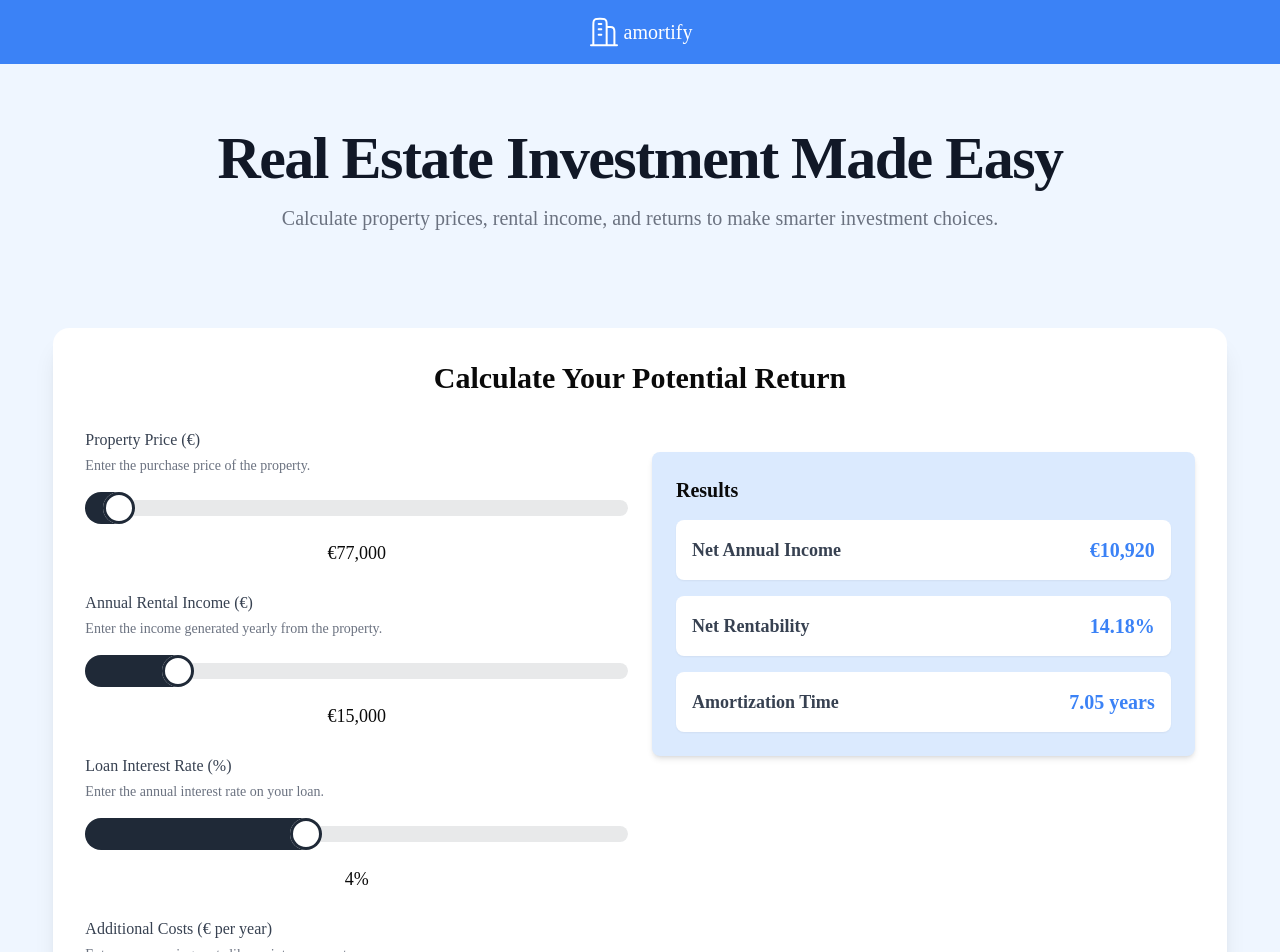
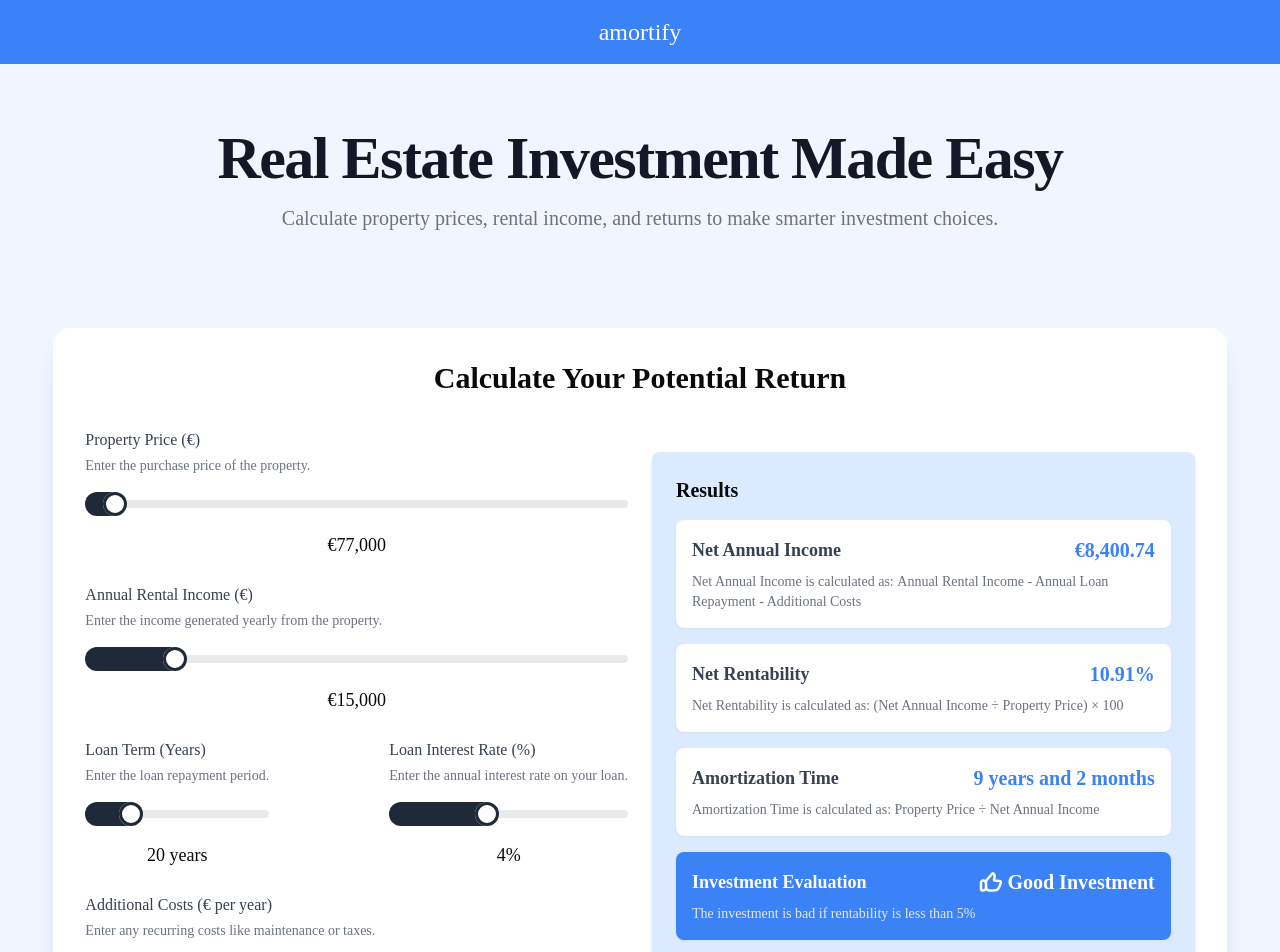
Before and after one commit to manuelalferez/amortify, a Next.js app: page / in a window 1280 px wide. Shown: the top 952 px of the page. Built offline with nearby package versions, Linux system fonts and the light colour scheme; a web font is replaced by a local one.

Commit message:
feat: added more details and an stimation

```diff
--- a/src/app/components/footer.tsx
+++ b/src/app/components/footer.tsx
@@ -20,7 +20,10 @@ export default function Footer() {
         <p className="font-bold">
           amortify
           <br />
-          Created by Manuel Alférez
+          Created by{" "}
+          <a href="https://www.manuelalferez.com/" target="_blank">
+            Manuel Alférez
+          </a>
         </p>
         <p>Copyright © {new Date().getFullYear()} - All right reserved</p>
       </aside>
--- a/src/app/components/header.tsx
+++ b/src/app/components/header.tsx
@@ -4,7 +4,7 @@ import { CoolMode } from "@/components/ui/cool-mode";
 
 export default function Navbar() {
   return (
-    <div className="navbar bg-blue-500 text-extrabold text-xl text-white flex justify-center">
+    <div className="navbar bg-blue-500 text-extrabold text-2xl text-white flex justify-center">
       <CoolMode
         options={{
           speedUp: 5,
@@ -13,25 +13,7 @@ export default function Navbar() {
             "https://ik.imagekit.io/manuelalferez/amortify/500euro_aWx_AoowW.webp",
         }}
       >
-        <button className="flex gap-1">
-          {" "}
-          <svg
-            xmlns="http://www.w3.org/2000/svg"
-            width="32"
-            height="32"
-            viewBox="0 0 24 24"
-          >
-            <path
-              fill="none"
-              stroke="currentColor"
-              strokeLinecap="round"
-              strokeLinejoin="round"
-              strokeWidth="1.5"
-              d="M2.25 22h19.5M4 22V6.978c0-1.743 0-2.614.327-3.28A3.06 3.06 0 0 1 5.638 2.34C6.28 2 7.12 2 8.8 2h.4c1.68 0 2.52 0 3.162.34a3.06 3.06 0 0 1 1.311 1.359C14 4.364 14 5.235 14 6.978V22M10 6H8m2 4H8m2 4H8m11.8 8V11.444c0-2.305-.798-3.148-2.925-3.148H14"
-            />
-          </svg>{" "}
-          amortify
-        </button>
+        <button className="flex gap-1"> amortify</button>
       </CoolMode>
     </div>
   );
--- a/src/app/page.tsx
+++ b/src/app/page.tsx
@@ -7,6 +7,7 @@ export default function Calculator() {
   const [annualRentalIncome, setAnnualRentalIncome] = useState(15000);
   const [loanInterestRate, setLoanInterestRate] = useState(4);
   const [additionalCosts, setAdditionalCosts] = useState(1000);
+  const [loanTerm, setLoanTerm] = useState(20);
 
   const formatNumber = (value: number) => {
     return new Intl.NumberFormat("en-US", { maximumFractionDigits: 2 }).format(
@@ -15,8 +16,8 @@ export default function Calculator() {
   };
 
   const calculateNetIncome = () => {
-    const annualInterest = (propertyPrice * loanInterestRate) / 100;
-    const netIncome = annualRentalIncome - annualInterest - additionalCosts;
+    const annualRepayment = calculateAnnualLoanRepayment();
+    const netIncome = annualRentalIncome - annualRepayment - additionalCosts;
     return netIncome;
   };
 
@@ -25,18 +26,64 @@ export default function Calculator() {
     return ((netIncome / propertyPrice) * 100).toFixed(2);
   };
 
+  const calculateAnnualLoanRepayment = () => {
+    const loanPrincipal = propertyPrice;
+    const monthlyRate = loanInterestRate / 100 / 12;
+    const totalMonths = loanTerm * 12;
+
+    if (monthlyRate === 0) {
+      return loanPrincipal / loanTerm;
+    }
+
+    const annualRepayment =
+      ((loanPrincipal * monthlyRate * Math.pow(1 + monthlyRate, totalMonths)) /
+        (Math.pow(1 + monthlyRate, totalMonths) - 1)) *
+      12;
+
+    return annualRepayment;
+  };
+
+  const formatYearsAndMonths = (years: number) => {
+    const totalMonths = Math.round(years * 12);
+    const displayYears = Math.floor(totalMonths / 12);
+    const displayMonths = totalMonths % 12;
+
+    const yearText = displayYears === 1 ? "1 year" : `${displayYears} years`;
+    const monthText =
+      displayMonths === 1 ? "1 month" : `${displayMonths} months`;
+
+    if (displayYears > 0 && displayMonths > 0) {
+      return `${yearText} and ${monthText}`;
+    } else if (displayYears > 0) {
+      return yearText;
+    } else {
+      return monthText;
+    }
+  };
+
   const calculateAmortizationTime = () => {
     const netIncome = calculateNetIncome();
     const amortization = netIncome > 0 ? propertyPrice / netIncome : Infinity;
 
     if (amortization === Infinity || amortization > 100) {
-      return "Bad Investment";
+      return "+100 years";
     }
-    return amortization.toFixed(2) + " years";
+
+    return formatYearsAndMonths(amortization);
+  };
+
+  const isBadInvestment = () => {
+    const rentability = parseFloat(calculateRentability());
+    const amortization = calculateAmortizationTime();
+
+    if (amortization === "Bad Investment" || rentability < 5) {
+      return true;
+    }
+    return false;
   };
 
   return (
-    <div className="card bg-base-100 w-11/12  shadow-xl mx-auto mb-12">
+    <div className="card bg-base-100 w-11/12 shadow-xl mx-auto mb-12 md:mb-32">
       <div className="card-body">
         <h2 className="card-title text-3xl flex justify-center mb-6">
           Calculate Your Potential Return
@@ -56,7 +103,7 @@ export default function Calculator() {
                 value={propertyPrice}
                 step={1000}
                 onChange={(e) => setPropertyPrice(Number(e.target.value))}
-                className="range range-lg"
+                className="range"
               />
               <div className="text-center mt-2 text-lg">
                 €{formatNumber(propertyPrice)}
@@ -77,11 +124,29 @@ export default function Calculator() {
                 value={annualRentalIncome}
                 step={500}
                 onChange={(e) => setAnnualRentalIncome(Number(e.target.value))}
-                className="range range-lg"
+                className="range"
               />
               <div className="text-center mt-2 text-lg">
                 €{formatNumber(annualRentalIncome)}
               </div>
+            </div>
+
+            <div className="flex gap-2 justify-between">
+              <div className="mb-6">
+                <label className="block text-gray-700">Loan Term (Years)</label>
+                <p className="text-sm text-gray-500 mt-1 mb-4">
+                  Enter the loan repayment period.
+                </p>
+                <input
+                  type="range"
+                  min={1}
+                  max={90}
+                  value={loanTerm}
+                  step={1}
+                  onChange={(e) => setLoanTerm(Number(e.target.value))}
+                  className="range"
+                />
+                <div className="text-center mt-2 text-lg">{loanTerm} years</div>
               </div>
 
               <div className="mb-6">
@@ -98,10 +163,11 @@ export default function Calculator() {
                   value={loanInterestRate}
                   step={0.1}
                   onChange={(e) => setLoanInterestRate(Number(e.target.value))}
-                className="range range-lg"
+                  className="range"
                 />
                 <div className="text-center mt-2 text-lg">
                   {loanInterestRate}%
+                </div>
               </div>
             </div>
 
@@ -119,7 +185,7 @@ export default function Calculator() {
                 value={additionalCosts}
                 step={100}
                 onChange={(e) => setAdditionalCosts(Number(e.target.value))}
-                className="range range-lg"
+                className="range"
               />
               <div className="text-center mt-2 text-lg">
                 €{formatNumber(additionalCosts)}
@@ -131,7 +197,8 @@ export default function Calculator() {
             <div className="p-6 mt-6 space-y-4 bg-blue-100 rounded-lg shadow-md">
               <h3 className="text-xl font-semibold mb-4">Results</h3>
 
-              <div className="flex items-center justify-between md:flex-row flex-col p-4 bg-white rounded-lg shadow-sm">
+              <div className=" p-4 bg-white rounded-lg shadow-sm">
+                <div className="flex items-center justify-between md:flex-row flex-col">
                   <div className="text-lg font-semibold text-gray-700">
                     Net Annual Income
                   </div>
@@ -139,8 +206,17 @@ export default function Calculator() {
                     €{formatNumber(calculateNetIncome())}
                   </div>
                 </div>
+                <p className="text-sm text-gray-500 mt-2">
+                  Net Annual Income is calculated as:{" "}
+                  <span className="font-medium">
+                    Annual Rental Income - Annual Loan Repayment - Additional
+                    Costs
+                  </span>
+                </p>
+              </div>
 
-              <div className="flex items-center justify-between md:flex-row flex-col p-4 bg-white rounded-lg shadow-sm">
+              <div className="p-4 bg-white rounded-lg shadow-sm">
+                <div className="flex items-center flex-wrap justify-between md:flex-row flex-col">
                   <div className="text-lg font-semibold text-gray-700">
                     Net Rentability
                   </div>
@@ -148,14 +224,87 @@ export default function Calculator() {
                     {calculateRentability()}%
                   </div>
                 </div>
+                <p className="text-sm text-gray-500 mt-2">
+                  Net Rentability is calculated as:{" "}
+                  <span className="font-medium">
+                    (Net Annual Income ÷ Property Price) × 100
+                  </span>
+                </p>
+              </div>
 
-              <div className="flex items-center justify-between md:flex-row flex-col p-4 bg-white rounded-lg shadow-sm">
+              <div className="p-4 bg-white rounded-lg shadow-sm">
+                <div className="flex items-center flex-wrap justify-between md:flex-row flex-col">
                   <div className="text-lg font-semibold text-gray-700">
                     Amortization Time
                   </div>
                   <div className="text-xl font-bold text-blue-500">
                     {calculateAmortizationTime()}
                   </div>
+                </div>
+                <p className="text-sm text-gray-500 mt-2">
+                  Amortization Time is calculated as:{" "}
+                  <span className="font-medium">
+                    Property Price ÷ Net Annual Income
+                  </span>
+                </p>
+              </div>
+
+              <div className="p-4 bg-blue-500 rounded-lg shadow-sm">
+                <div className="flex items-center flex-wrap justify-between md:flex-row flex-col">
+                  <div className="text-lg font-semibold text-white">
+                    Investment Evaluation
+                  </div>
+                  <div className="text-xl font-bold text-white">
+                    {isBadInvestment() ? (
+                      <span className="flex items-center gap-1">
+                        <svg
+                          xmlns="http://www.w3.org/2000/svg"
+                          width="32"
+                          height="32"
+                          viewBox="0 0 24 24"
+                          className="w-6 h-6"
+                        >
+                          <path
+                            fill="none"
+                            stroke="currentColor"
+                            strokeLinecap="round"
+                            strokeLinejoin="round"
+                            strokeWidth="2.5"
+                            d="M2 11.5a2 2 0 0 0 2 2a3 3 0 0 0 3-3v-4a3 3 0 0 0-3-3a2 2 0 0 0-2 2zm13.479 4.694l-.267-.86c-.218-.705-.327-1.057-.243-1.336a.98.98 0 0 1 .42-.547c.251-.158.63-.158 1.39-.158h.404c2.57 0 3.855 0 4.462-.76q.104-.131.185-.277c.467-.848-.064-1.991-1.126-4.277c-.974-2.098-1.462-3.147-2.366-3.764a4 4 0 0 0-.27-.17c-.952-.545-2.132-.545-4.492-.545h-.511c-2.86 0-4.289 0-5.177.86C7 5.222 7 6.607 7 9.377v.974c0 1.455 0 2.183.258 2.85c.259.666.753 1.213 1.743 2.309l4.091 4.53c.103.114.154.17.2.21a1.033 1.033 0 0 0 1.442-.091c.04-.045.083-.108.17-.234a9 9 0 0 0 .261-.392a3.8 3.8 0 0 0 .446-2.89a8 8 0 0 0-.132-.448"
+                            color="currentColor"
+                          />
+                        </svg>
+                        Bad Investment
+                      </span>
+                    ) : (
+                      <span className="flex items-center gap-1">
+                        <svg
+                          xmlns="http://www.w3.org/2000/svg"
+                          width="32"
+                          height="32"
+                          viewBox="0 0 24 24"
+                          className="w-6 h-6"
+                        >
+                          <path
+                            fill="none"
+                            stroke="currentColor"
+                            strokeLinecap="round"
+                            strokeLinejoin="round"
+                            strokeWidth="2.5"
+                            d="M2 12.5a2 2 0 0 1 2-2a3 3 0 0 1 3 3v4a3 3 0 0 1-3 3a2 2 0 0 1-2-2zm13.479-4.694l-.267.86c-.218.705-.327 1.057-.243 1.336a1 1 0 0 0 .42.547c.251.158.63.158 1.39.158h.404c2.57 0 3.855 0 4.462.76q.104.131.185.277c.467.848-.064 1.991-1.126 4.277c-.974 2.098-1.462 3.147-2.366 3.764q-.132.09-.27.17c-.952.545-2.132.545-4.492.545h-.511c-2.86 0-4.289 0-5.177-.86C7 18.779 7 17.394 7 14.624v-.974c0-1.455 0-2.183.258-2.85c.259-.666.753-1.213 1.743-2.309l4.091-4.53c.103-.114.154-.17.2-.21a1.033 1.033 0 0 1 1.442.091c.04.045.083.108.17.234c.135.196.202.294.261.392c.528.871.687 1.906.446 2.89c-.027.109-.062.222-.132.448"
+                            color="currentColor"
+                          />
+                        </svg>
+                        Good Investment
+                      </span>
+                    )}
+                  </div>
+                </div>
+                <p className="text-sm text-gray-200 mt-2">
+                  <span className="font-medium">
+                    The investment is bad if rentability is less than 5%
+                  </span>
+                </p>
               </div>
             </div>
           </div>
```
Lines whose indentation alone changed are shown as unchanged.
